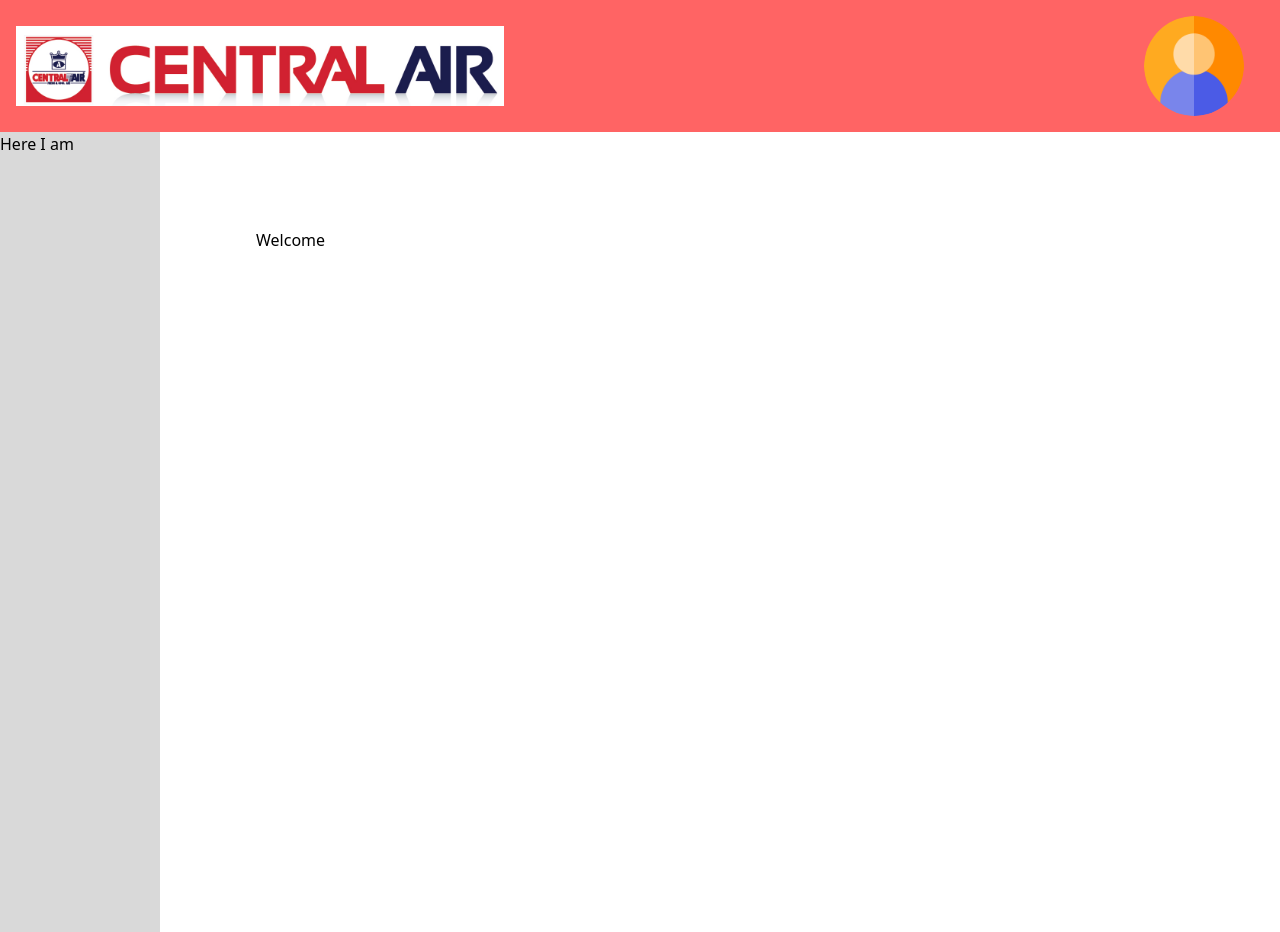
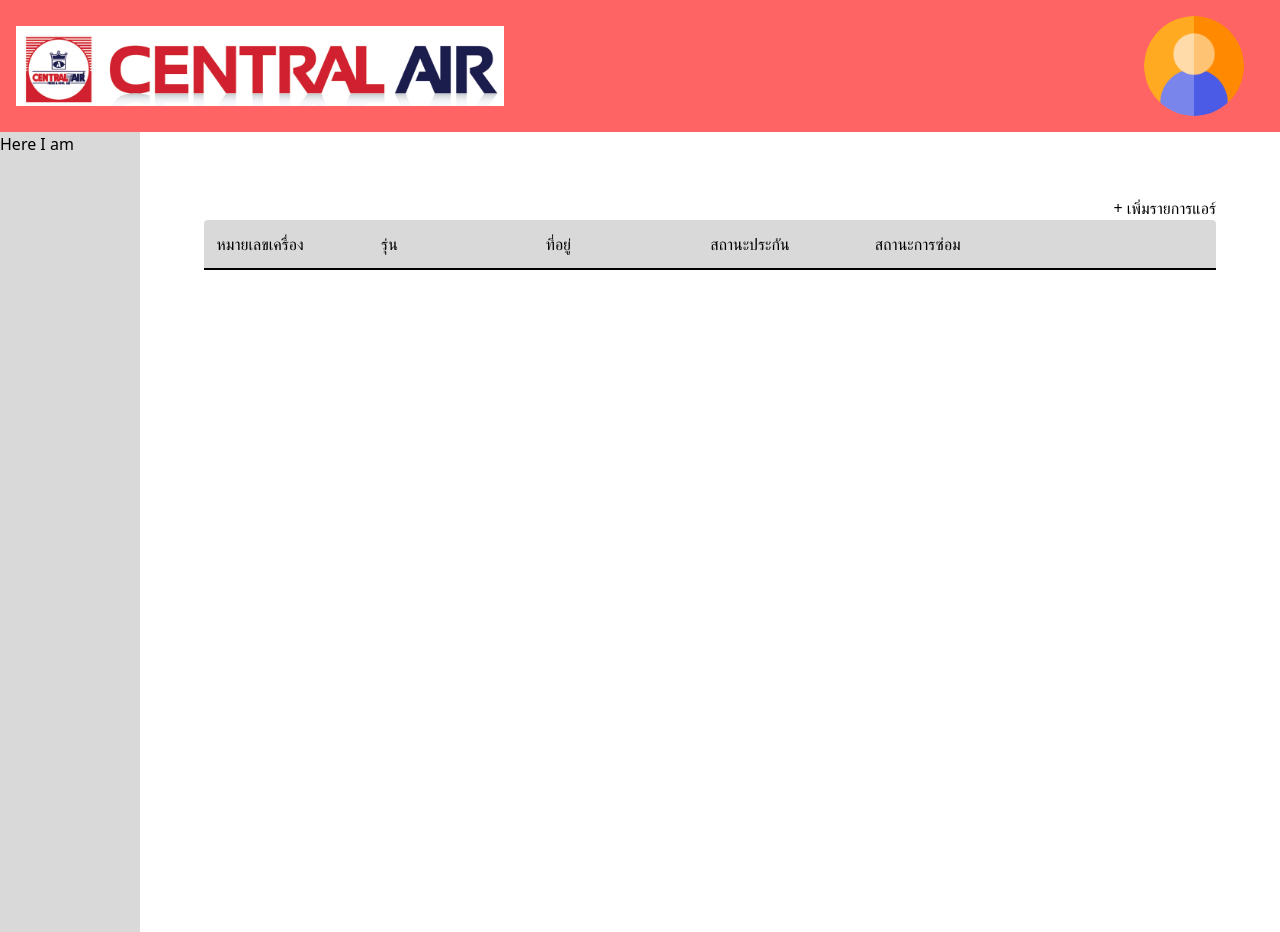
Before and after one commit to SirTarn798/PanSiamAir, a Next.js app in the folder client/: page / in a window 1280 px wide. Built offline with nearby package versions, Linux system fonts and the light colour scheme.

Commit message:
fetch user's acs

```diff
--- a/client/app/(userSide)/page.js
+++ b/client/app/(userSide)/page.js
@@ -1,12 +1,55 @@
 "use client";
+import { useEffect, useState } from "react";
 import { useSelector } from "react-redux";
 
 export default function Home() {
-  const id = useSelector((state) => state.user.id);
-  console.log(id);
+  const userId = useSelector((state) => state.user.id); // Fetch the user id from Redux store
+  const [id, setId] = useState("");
+  const [acs, setACs] = useState(null);
+
+  useEffect(() => {
+    if (userId) {
+      setId(userId); // Only set id when userId exists
+    }
+  }, [userId]); // Dependency array with userId
+
+  useEffect(() => {
+    const fetchData = async () => {
+      try {
+        const response = await fetch("/api/getAC", {
+          method: "POST",
+          headers: {
+            "content-type": "application/json",
+          },
+          body: JSON.stringify({
+            id,
+          }),
+        });
+        const data = await response.json()
+        console.log(data.acs);
+      } catch (err) {
+        console.log(err.message);
+      }
+    };
+
+    if (id) {
+      fetchData(); // Fetch data only when id is set
+    }
+  }, [id]); // Dependency array with id
+
   return (
-    <main className="flex min-h-screen flex-col items-center justify-between p-24">
-      <h1>Welcome</h1>
+    <main className="flex flex-col w-screen h-screen p-16">
+      <button className="self-end">+ เพิ่มรายการแอร์</button>
+      <div className="flex flex-col w-full bg-primaryBg rounded-t">
+        <div className="grid grid-cols-6 grid-rows-1 border-solid border-b-2 border-black p-3">
+          <p>หมายเลขเครื่อง</p>
+          <p>รุ่น</p>
+          <p>ที่อยู่</p>
+          <p>สถานะประกัน</p>
+          <p>สถานะการซ่อม</p>
+          <p></p>
+        </div>
+      </div>
     </main>
   );
 }
--- /dev/null
+++ b/client/app/api/getAC/route.js
@@ -0,0 +1,16 @@
+import { NextResponse } from "next/server";
+import prisma from "../../../lib/db";
+
+export const POST = async (request) => {
+  const body = await request.json();
+  try {
+    const acs = await prisma.wARRANTY_CARD.findMany({
+      where: {
+        C_ID: body.id,
+      },
+    });
+    return NextResponse.json({acs: acs}, {status: 201})
+  } catch (err) {
+    return new NextResponse("Some error occured(Possibly DB)", {status: 401})
+  }
+};
--- /dev/null
+++ b/client/app/component/listAC.jsx
@@ -0,0 +1,12 @@
+export default function ListAC(props) {
+  return (
+    <div className="grid grid-cols-6 grid-rows-1 border-solid border-b-2 border-black p-3">
+      <p>{props.serial}</p>
+      <p>{props.model}</p>
+      <p>{props.address}</p>
+      <p>สถานะประกัน</p>
+      <p>สถานะการซ่อม</p>
+      <p></p>
+    </div>
+  );
+}
```
